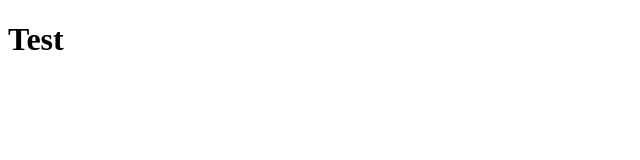
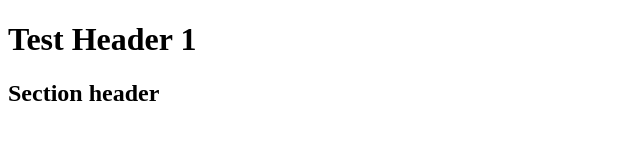
Before and after one commit to jaredaritter/accessibilityPlay, a plain HTML site: page index.html in a window 1280 px wide. Shown: the whole page, without its empty margins (0-640 px from the left). Drawn offline with Linux system fonts and the light colour scheme.

Commit message:
Add readme and basic headers to index

```diff
--- a/index.html
+++ b/index.html
@@ -6,11 +6,11 @@
     <title>Accessibility Play</title>
 </head>
 <body>
-    <head>
-        <h1>Test</h1>
-    </head>
+    <header>
+        <h1>Test Header 1</h1>
+    </header>
     <main>
-
+        <h2>Section header</h2>
     </main>
 </body>
 </html>
```
Also changed, not shown: 1 other file.
